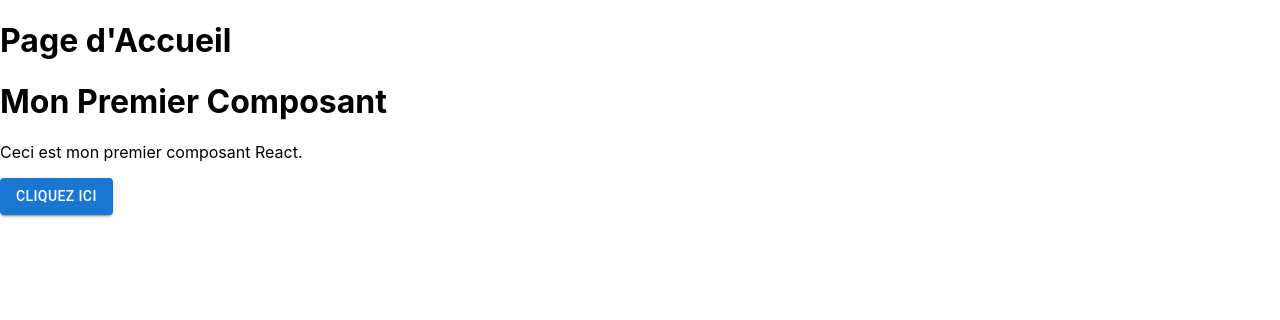
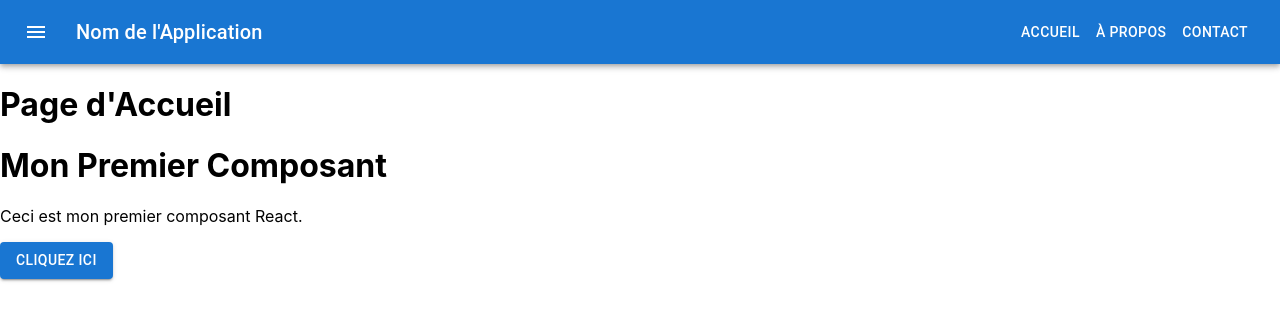
Before and after one commit to jvk88511334/client-prototype-react, a React (Create React App) app: page / in a window 1280 px wide. Shown: the top 320 px of the page. Built offline with nearby package versions, Linux system fonts and the light colour scheme.

Commit message:
Mise en place d'une barre de navigation pour l'application

```diff
--- a/package.json
+++ b/package.json
@@ -5,6 +5,7 @@
   "dependencies": {
     "@emotion/react": "^11.11.4",
     "@emotion/styled": "^11.11.5",
+    "@mui/icons-material": "^5.15.20",
     "@mui/material": "^5.15.20",
     "@mui/x-data-grid": "^7.7.0",
     "@testing-library/jest-dom": "^5.17.0",
--- a/src/App.js
+++ b/src/App.js
@@ -1,8 +1,10 @@
 import HomeView from './views/HomeView';
+import Navbar from './components/Navbar';
 
 function App() {
   return (
       <div className="App">
+          <Navbar />
         <header className="App-header">
           <HomeView />
         </header>
--- /dev/null
+++ b/src/components/Navbar.js
@@ -0,0 +1,29 @@
+import React from 'react';
+import { AppBar, Toolbar, IconButton, Typography, Button } from '@mui/material';
+import MenuIcon from '@mui/icons-material/Menu';
+
+function Navbar() {
+    return (
+        <AppBar position="static">
+            <Toolbar>
+                <IconButton
+                    size="large"
+                    edge="start"
+                    color="inherit"
+                    aria-label="menu"
+                    sx={{ mr: 2 }}
+                >
+                    <MenuIcon />
+                </IconButton>
+                <Typography variant="h6" component="div" sx={{ flexGrow: 1 }}>
+                    Nom de l'Application
+                </Typography>
+                <Button color="inherit">Accueil</Button>
+                <Button color="inherit">À propos</Button>
+                <Button color="inherit">Contact</Button>
+            </Toolbar>
+        </AppBar>
+    );
+}
+
+export default Navbar;
```
Also changed, not shown: 1 other file (tests, documents, lock files or other folders).
